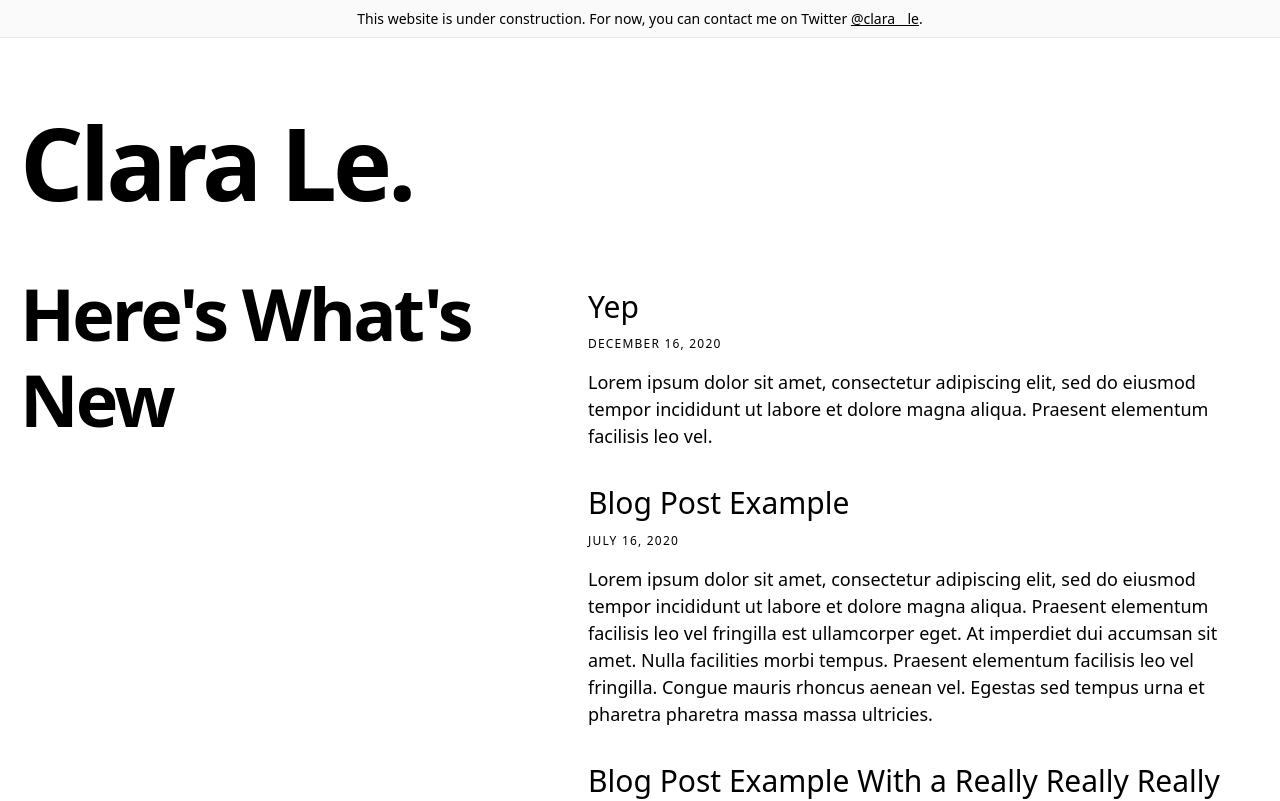
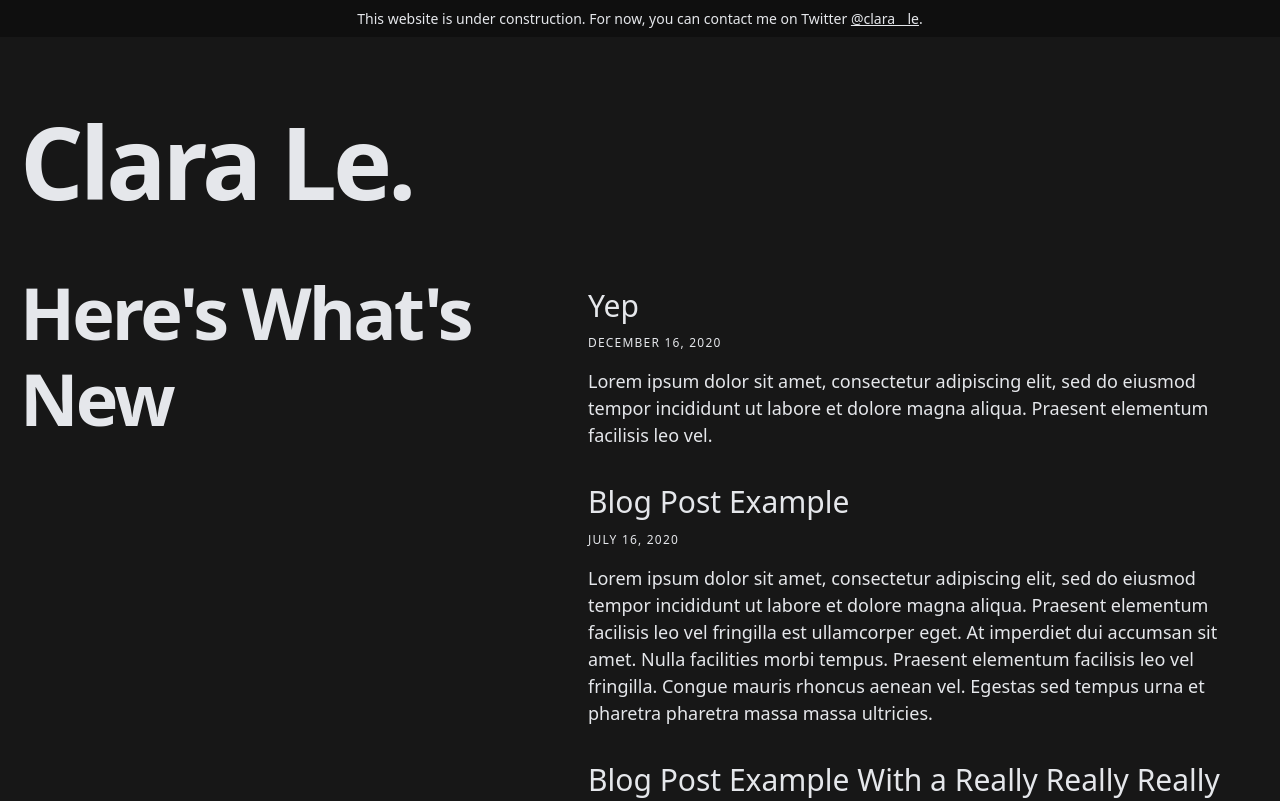
Before and after one commit to hgcl/clara-website, a Next.js app: page / in a window 1280 px wide. Shown: the top 801 px of the page. Built offline with nearby package versions, Linux system fonts and the light colour scheme.

Commit message:
Change colors to dark mode

```diff
--- a/components/alert.js
+++ b/components/alert.js
@@ -3,12 +3,7 @@ import cn from 'classnames'
 
 export default function Alert({ preview }) {
   return (
-    <div
-      className={cn('border-b', {
-        'bg-accent-7 border-accent-7 text-white': preview,
-        'bg-accent-1 border-accent-2': !preview,
-      })}
-    >
+    <div className='bg-black text-white'>
       <Container>
         <div className="py-2 text-center text-sm">
               This website is under construction. For now, you can contact me on Twitter{' '}
--- a/styles/index.css
+++ b/styles/index.css
@@ -1,6 +1,11 @@
 @tailwind base;
 
 /* Write your own custom base styles here */
+@layer base {
+  html {
+    @apply bg-gray-dark text-white;
+  }
+}
 
 /* Start purging... */
 @tailwind components;
--- a/tailwind.config.js
+++ b/tailwind.config.js
@@ -8,6 +8,11 @@ module.exports = {
         'accent-7': '#333',
         success: '#0070f3',
         cyan: '#79FFE1',
+        white: '#E5E7EB',
+        black: '#0f0f0f',
+        gray: {
+          dark: '#171717',
+        },
       },
       spacing: {
         28: '7rem',
```
Also changed, not shown: 1 other file (tests, documents, lock files or other folders).
